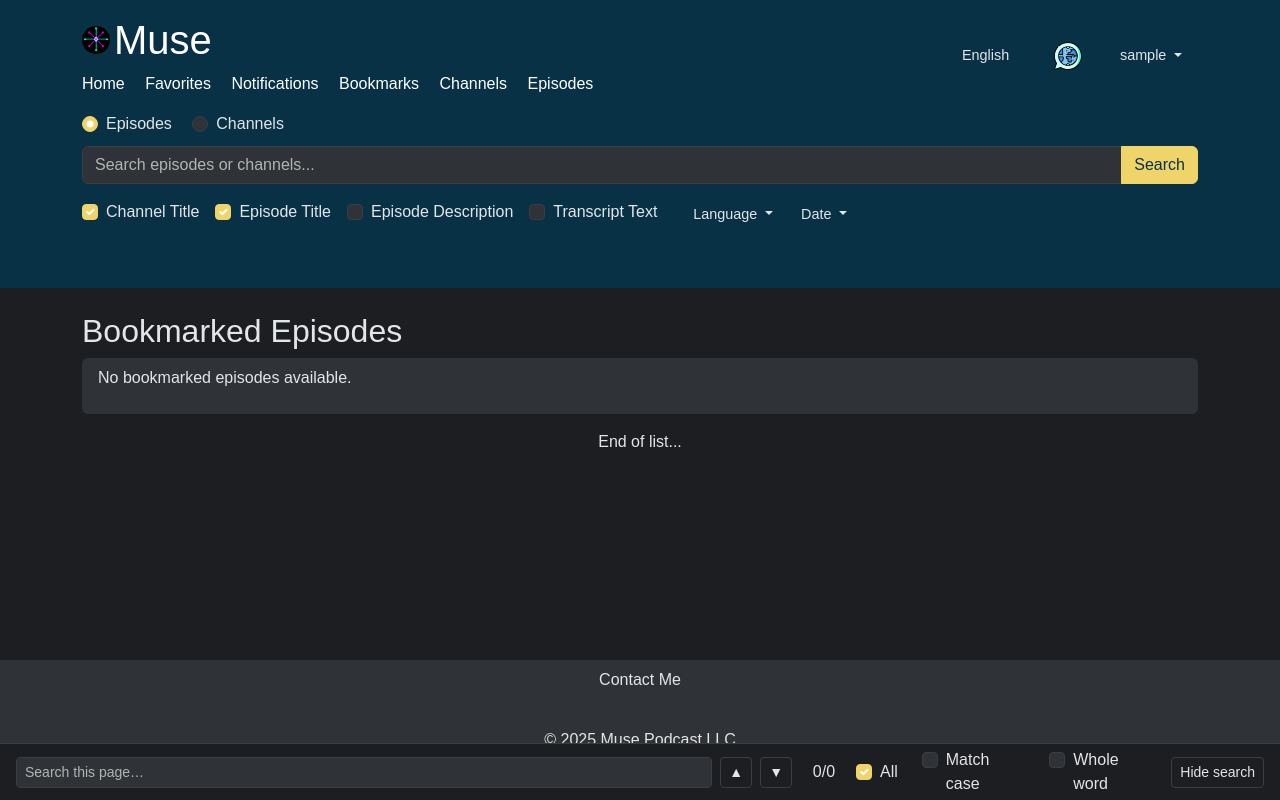
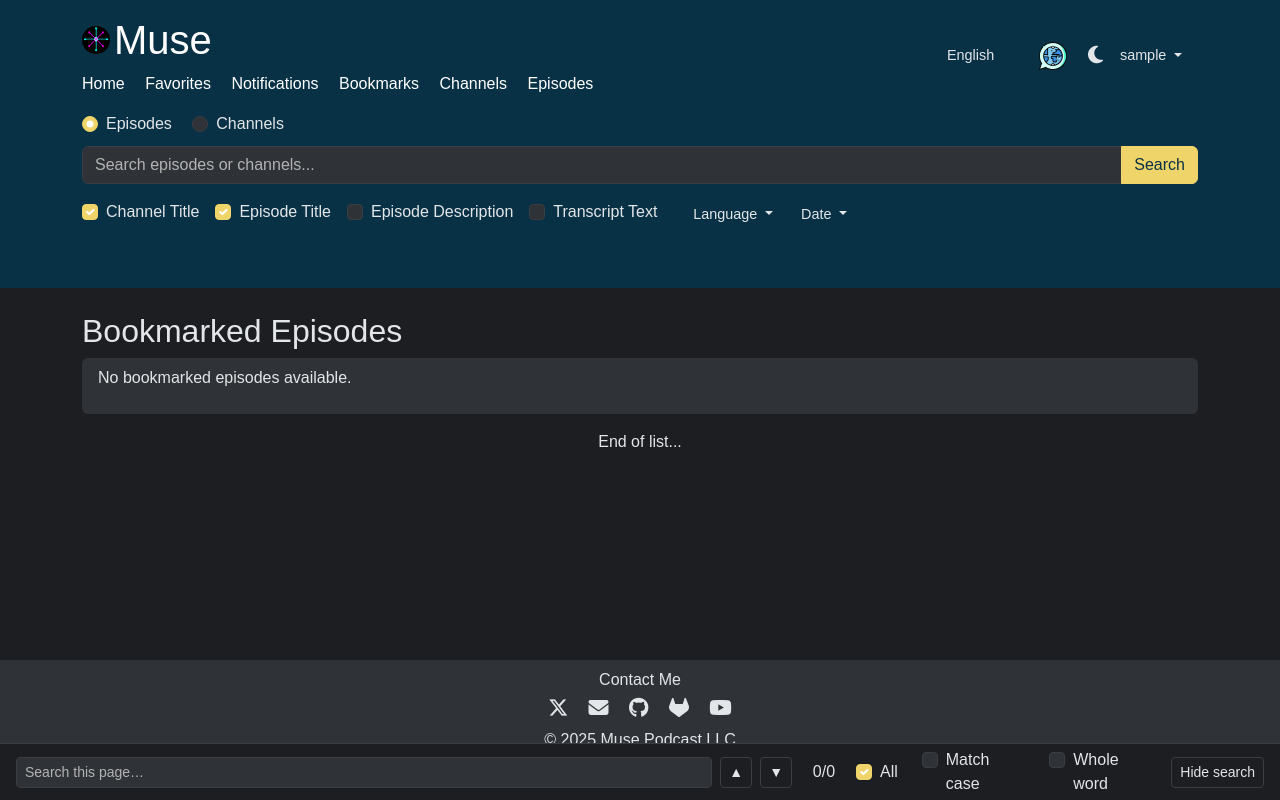
Before and after one commit to musepodcast/podcast-search-engine, a Django app: page /bookmarks/ in a window 1280 px wide. Run offline with Django 5.2, Linux system fonts and the light colour scheme; the visitor is signed in with stand-in values (Sample User, id 1); data that the repository does not hold is empty; parts of the project's set-up code (start-up, migrations or seed data) failed here and were passed over; some libraries are stand-ins or nearby versions.

Commit message:
MINOR: Created a gitlab link on the footer and on the home page for updates to codebase. Fixed font awesome css stylesheet.

```diff
--- a/podcast_web_app/podcasts/templates/podcasts/base.html
+++ b/podcast_web_app/podcasts/templates/podcasts/base.html
@@ -20,6 +20,9 @@
   <link href="https://cdn.jsdelivr.net/npm/bootstrap@5.3.0/dist/css/bootstrap.min.css" rel="stylesheet">
   <!-- Custom Styles -->
   <link rel="stylesheet" href="{% static 'podcasts/styles.css' %}">
+    <!-- Font Awesome -->
+  <link rel="stylesheet" href="{% static 'podcasts/fontawesome/css/all.min.css' %}">
+
   <!-- Favicons -->
   <link rel="icon" type="image/png" sizes="32x32" href="{% static 'podcasts/images/favicon-32x32.png' %}">
   <link rel="icon" type="image/png" sizes="192x192" href="{% static 'podcasts/images/favicon-192x192.png' %}">
@@ -636,6 +639,10 @@
     <a href="https://github.com/musepodcast/podcast-search-engine" target="_blank" rel="noopener" class="mx-2 text-decoration-none">
       <i class="fab fa-github fa-lg" aria-label="GitHub"></i>
     </a>
+    <!-- GitLab -->
+    <a href="https://gitlab.com/musepodcast-group/podcast-search-engine-project" target="_blank" rel="noopener" class="mx-2 text-decoration-none">
+      <i class="fab fa-gitlab fa-lg" aria-label="GitLab"></i>
+    </a>
     <!-- YouTube -->
     <a href="https://www.youtube.com/@musepodcastllc" target="_blank" rel="noopener" class="mx-2 text-decoration-none">
       <i class="fab fa-youtube fa-lg" aria-label="YouTube"></i>
--- a/podcast_web_app/podcasts/templates/podcasts/home.html
+++ b/podcast_web_app/podcasts/templates/podcasts/home.html
@@ -26,6 +26,10 @@
     &nbsp;|&nbsp;
     <a href="https://github.com/musepodcast/podcast-search-engine" target="_blank" rel="noopener" class="text-decoration-none">
       <i class="fab fa-github fa-lg" aria-label="GitHub"></i>
+    </a>
+    &nbsp;|&nbsp;
+    <a href="https://gitlab.com/musepodcast-group/podcast-search-engine-project" target="_blank" rel="noopener" class="text-decoration-none">
+      <i class="fab fa-gitlab fa-lg" aria-label="GitLab"></i>
     </a>
   </p>
    <p>
```
